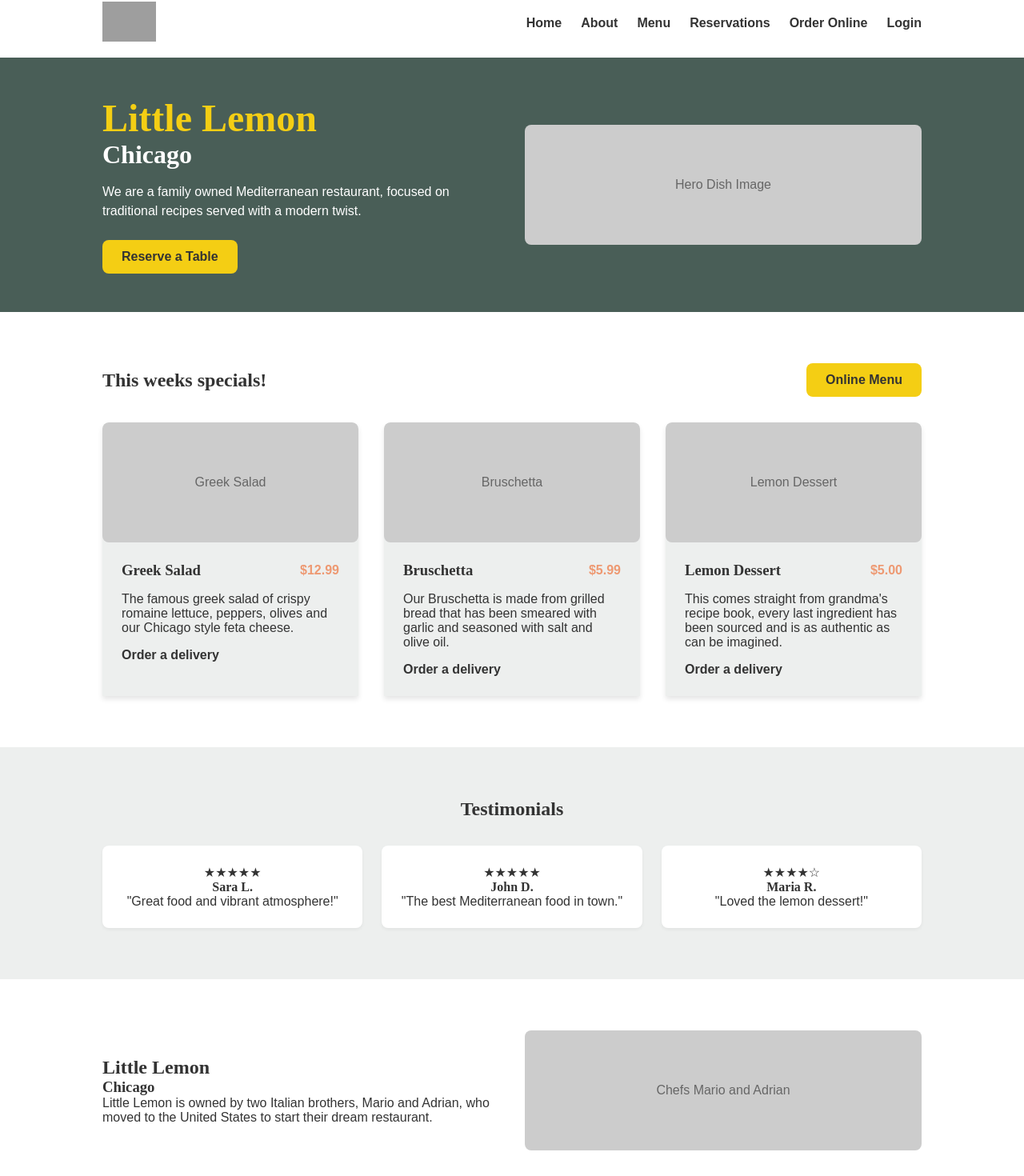
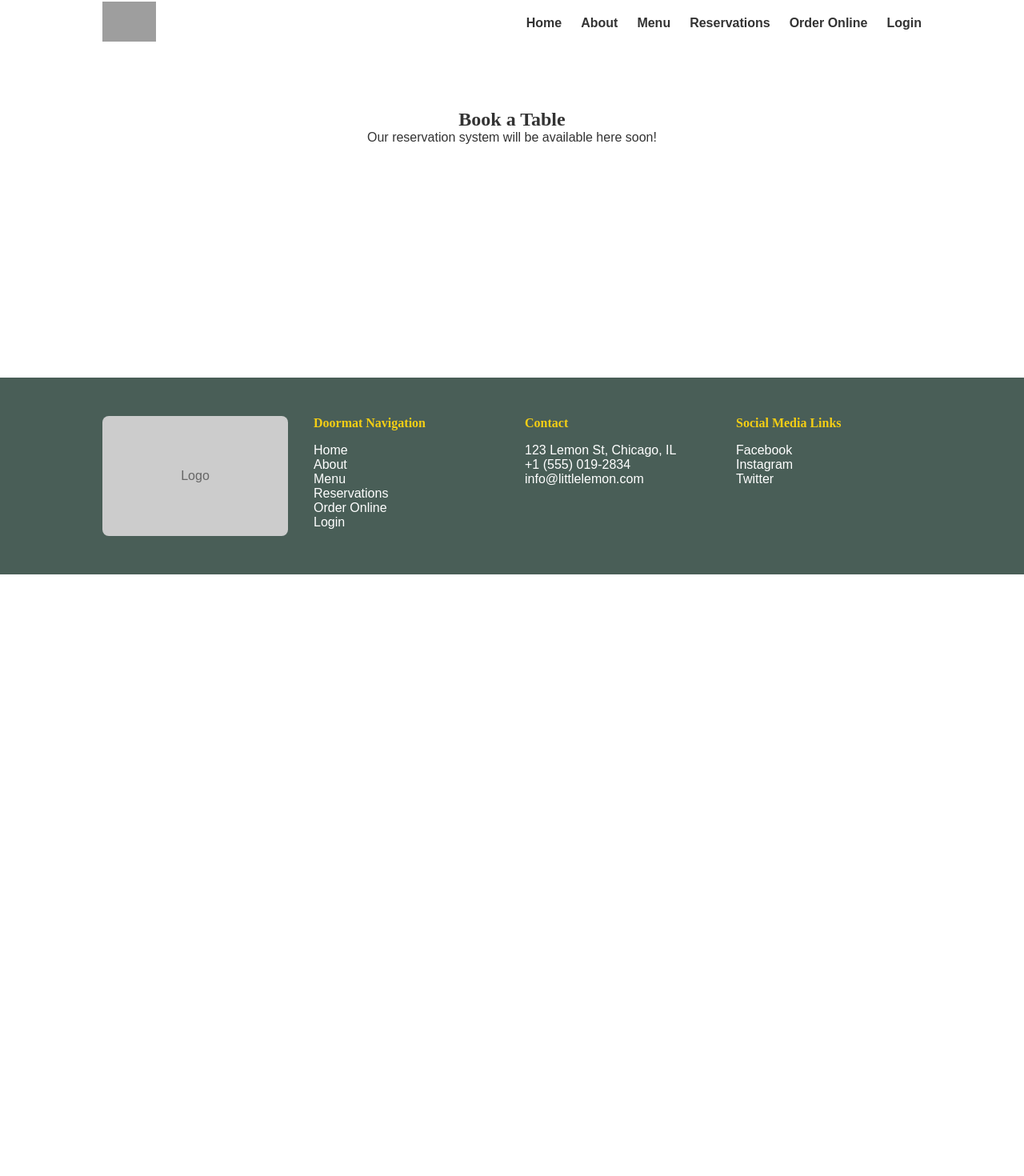
Before and after one commit to jmora123/capstone, a React (Create React App) app: page /booking in a window 1280 px wide. Shown: the part 14-1484 px from the top of the page at 80% size. After the commit the page ends 800 px from the top, so only its background shows below. Built offline with nearby package versions, Linux system fonts and the light colour scheme; grey boxes are pictures that could not be loaded.

Commit message:
New React modules and changes in the structure of the project

```diff
--- a/package.json
+++ b/package.json
@@ -9,6 +9,7 @@
     "@testing-library/user-event": "^13.5.0",
     "react": "^19.3.0",
     "react-dom": "^19.3.0",
+    "react-router-dom": "^7.18.4",
     "react-scripts": "5.0.1",
     "web-vitals": "^2.1.4"
   },
--- a/src/App.js
+++ b/src/App.js
@@ -1,4 +1,5 @@
 import React from 'react';
+import { BrowserRouter } from 'react-router-dom'; // Importamos el enrutador
 import Header from './Header';
 import Nav from './Nav';
 import Main from './Main';
@@ -7,14 +8,14 @@ import './App.css';
 
 function App() {
   return (
-    <>
+    <BrowserRouter>
       <div className="header-nav-container">
         <Header />
         <Nav />
       </div>
       <Main />
       <Footer />
-    </>
+    </BrowserRouter>
   );
 }
 
--- /dev/null
+++ b/src/BookingPage.js
@@ -0,0 +1,12 @@
+import React from 'react';
+
+function BookingPage() {
+  return (
+    <section style={{ padding: '4rem 10%', textAlign: 'center', minHeight: '50vh' }}>
+      <h1>Book a Table</h1>
+      <p>Our reservation system will be available here soon!</p>
+    </section>
+  );
+}
+
+export default BookingPage;
--- /dev/null
+++ b/src/CallToAction.js
@@ -0,0 +1,22 @@
+import React from 'react';
+import { Link } from 'react-router-dom';
+
+function CallToAction() {
+  return (
+    <section className="hero">
+      <div className="hero-text">
+        <h1>Little Lemon</h1>
+        <h2>Chicago</h2>
+        <p>We are a family owned Mediterranean restaurant, focused on traditional recipes served with a modern twist.</p>
+        <Link to="/booking">
+          <button className="btn-primary">Reserve a Table</button>
+        </Link>
+      </div>
+      <div className="hero-image">
+        <div className="img-placeholder">Hero Dish Image</div>
+      </div>
+    </section>
+  );
+}
+
+export default CallToAction;
--- /dev/null
+++ b/src/Chicago.js
@@ -0,0 +1,18 @@
+import React from 'react';
+
+function Chicago() {
+  return (
+    <section className="about">
+      <div className="about-text">
+        <h2>Little Lemon</h2>
+        <h3>Chicago</h3>
+        <p>Little Lemon is owned by two Italian brothers, Mario and Adrian, who moved to the United States to start their dream restaurant.</p>
+      </div>
+      <div className="about-images">
+        <div className="img-placeholder">Chefs Mario and Adrian</div>
+      </div>
+    </section>
+  );
+}
+
+export default Chicago;
--- /dev/null
+++ b/src/CustomersSay.js
@@ -0,0 +1,28 @@
+import React from 'react';
+
+function CustomersSay() {
+  return (
+    <section className="testimonials">
+      <h2>Testimonials</h2>
+      <div className="testimonials-grid">
+        <div className="testimonial-card">
+          <div className="rating">★★★★★</div>
+          <h4>Sara L.</h4>
+          <p>"Great food and vibrant atmosphere!"</p>
+        </div>
+        <div className="testimonial-card">
+          <div className="rating">★★★★★</div>
+          <h4>John D.</h4>
+          <p>"The best Mediterranean food in town."</p>
+        </div>
+        <div className="testimonial-card">
+          <div className="rating">★★★★☆</div>
+          <h4>Maria R.</h4>
+          <p>"Loved the lemon dessert!"</p>
+        </div>
+      </div>
+    </section>
+  );
+}
+
+export default CustomersSay;
--- /dev/null
+++ b/src/Homepage.js
@@ -0,0 +1,18 @@
+import React from 'react';
+import CallToAction from './CallToAction';
+import Specials from './Specials';
+import CustomersSay from './CustomersSay';
+import Chicago from './Chicago';
+
+function Homepage() {
+  return (
+    <>
+      <CallToAction />
+      <Specials />
+      <CustomersSay />
+      <Chicago />
+    </>
+  );
+}
+
+export default Homepage;
--- a/src/Main.js
+++ b/src/Main.js
@@ -1,99 +1,15 @@
 import React from 'react';
+import { Routes, Route } from 'react-router-dom';
+import Homepage from './Homepage';
+import BookingPage from './BookingPage';
 
 function Main() {
   return (
     <main className="main-content">
-      {/* Hero Section */}
-      <section className="hero">
-        <div className="hero-text">
-          <h1>Little Lemon</h1>
-          <h2>Chicago</h2>
-          <p>We are a family owned Mediterranean restaurant, focused on traditional recipes served with a modern twist.</p>
-          <button className="btn-primary">Reserve a Table</button>
-        </div>
-        <div className="hero-image">
-          <div className="img-placeholder">Hero Dish Image</div>
-        </div>
-      </section>
-
-      {/* Highlights Section */}
-      <section className="highlights">
-        <div className="highlights-header">
-          <h2>This weeks specials!</h2>
-          <button className="btn-primary">Online Menu</button>
-        </div>
-        <div className="specials-grid">
-          <article className="card">
-            <div className="card-img-placeholder">Greek Salad</div>
-            <div className="card-content">
-              <div className="card-title">
-                <h3>Greek Salad</h3>
-                <span className="price">$12.99</span>
-              </div>
-              <p>The famous greek salad of crispy romaine lettuce, peppers, olives and our Chicago style feta cheese.</p>
-              <a href="#order" className="order-link">Order a delivery</a>
-            </div>
-          </article>
-
-          <article className="card">
-            <div className="card-img-placeholder">Bruschetta</div>
-            <div className="card-content">
-              <div className="card-title">
-                <h3>Bruschetta</h3>
-                <span className="price">$5.99</span>
-              </div>
-              <p>Our Bruschetta is made from grilled bread that has been smeared with garlic and seasoned with salt and olive oil.</p>
-              <a href="#order" className="order-link">Order a delivery</a>
-            </div>
-          </article>
-
-          <article className="card">
-            <div className="card-img-placeholder">Lemon Dessert</div>
-            <div className="card-content">
-              <div className="card-title">
-                <h3>Lemon Dessert</h3>
-                <span className="price">$5.00</span>
-              </div>
-              <p>This comes straight from grandma's recipe book, every last ingredient has been sourced and is as authentic as can be imagined.</p>
-              <a href="#order" className="order-link">Order a delivery</a>
-            </div>
-          </article>
-        </div>
-      </section>
-
-      {/* Testimonials Section */}
-      <section className="testimonials">
-        <h2>Testimonials</h2>
-        <div className="testimonials-grid">
-          <div className="testimonial-card">
-            <div className="rating">★★★★★</div>
-            <h4>Sara L.</h4>
-            <p>"Great food and vibrant atmosphere!"</p>
-          </div>
-          <div className="testimonial-card">
-            <div className="rating">★★★★★</div>
-            <h4>John D.</h4>
-            <p>"The best Mediterranean food in town."</p>
-          </div>
-          <div className="testimonial-card">
-            <div className="rating">★★★★☆</div>
-            <h4>Maria R.</h4>
-            <p>"Loved the lemon dessert!"</p>
-          </div>
-        </div>
-      </section>
-
-      {/* About Section */}
-      <section className="about">
-        <div className="about-text">
-          <h2>Little Lemon</h2>
-          <h3>Chicago</h3>
-          <p>Little Lemon is owned by two Italian brothers, Mario and Adrian, who moved to the United States to start their dream restaurant.</p>
-        </div>
-        <div className="about-images">
-          <div className="img-placeholder">Chefs Mario and Adrian</div>
-        </div>
-      </section>
+      <Routes>
+        <Route path="/" element={<Homepage />} />
+        <Route path="/booking" element={<BookingPage />} />
+      </Routes>
     </main>
   );
 }
--- a/src/Nav.js
+++ b/src/Nav.js
@@ -1,15 +1,16 @@
 import React from 'react';
+import { Link } from 'react-router-dom'; // Importamos Link
 
 function Nav() {
   return (
     <nav className="navbar">
       <ul>
-        <li><a href="#home">Home</a></li>
-        <li><a href="#about">About</a></li>
-        <li><a href="#menu">Menu</a></li>
-        <li><a href="#reservations">Reservations</a></li>
-        <li><a href="#order">Order Online</a></li>
-        <li><a href="#login">Login</a></li>
+        <li><Link to="/">Home</Link></li>
+        <li><Link to="/about">About</Link></li>
+        <li><Link to="/menu">Menu</Link></li>
+        <li><Link to="/booking">Reservations</Link></li>
+        <li><Link to="/order">Order Online</Link></li>
+        <li><Link to="/login">Login</Link></li>
       </ul>
     </nav>
   );
--- /dev/null
+++ b/src/Specials.js
@@ -0,0 +1,49 @@
+import React from 'react';
+
+function Specials() {
+  return (
+    <section className="highlights">
+      <div className="highlights-header">
+        <h2>This weeks specials!</h2>
+        <button className="btn-primary">Online Menu</button>
+      </div>
+      <div className="specials-grid">
+        <article className="card">
+          <div className="card-img-placeholder">Greek Salad</div>
+          <div className="card-content">
+            <div className="card-title">
+              <h3>Greek Salad</h3>
+              <span className="price">$12.99</span>
+            </div>
+            <p>The famous greek salad of crispy romaine lettuce, peppers, olives and our Chicago style feta cheese.</p>
+            <a href="#order" className="order-link">Order a delivery</a>
+          </div>
+        </article>
+        <article className="card">
+          <div className="card-img-placeholder">Bruschetta</div>
+          <div className="card-content">
+            <div className="card-title">
+              <h3>Bruschetta</h3>
+              <span className="price">$5.99</span>
+            </div>
+            <p>Our Bruschetta is made from grilled bread that has been smeared with garlic and seasoned with salt and olive oil.</p>
+            <a href="#order" className="order-link">Order a delivery</a>
+          </div>
+        </article>
+        <article className="card">
+          <div className="card-img-placeholder">Lemon Dessert</div>
+          <div className="card-content">
+            <div className="card-title">
+              <h3>Lemon Dessert</h3>
+              <span className="price">$5.00</span>
+            </div>
+            <p>This comes straight from grandma's recipe book, every last ingredient has been sourced and is as authentic as can be imagined.</p>
+            <a href="#order" className="order-link">Order a delivery</a>
+          </div>
+        </article>
+      </div>
+    </section>
+  );
+}
+
+export default Specials;
```
Also changed, not shown: 1 other file (tests, documents, lock files or other folders).
